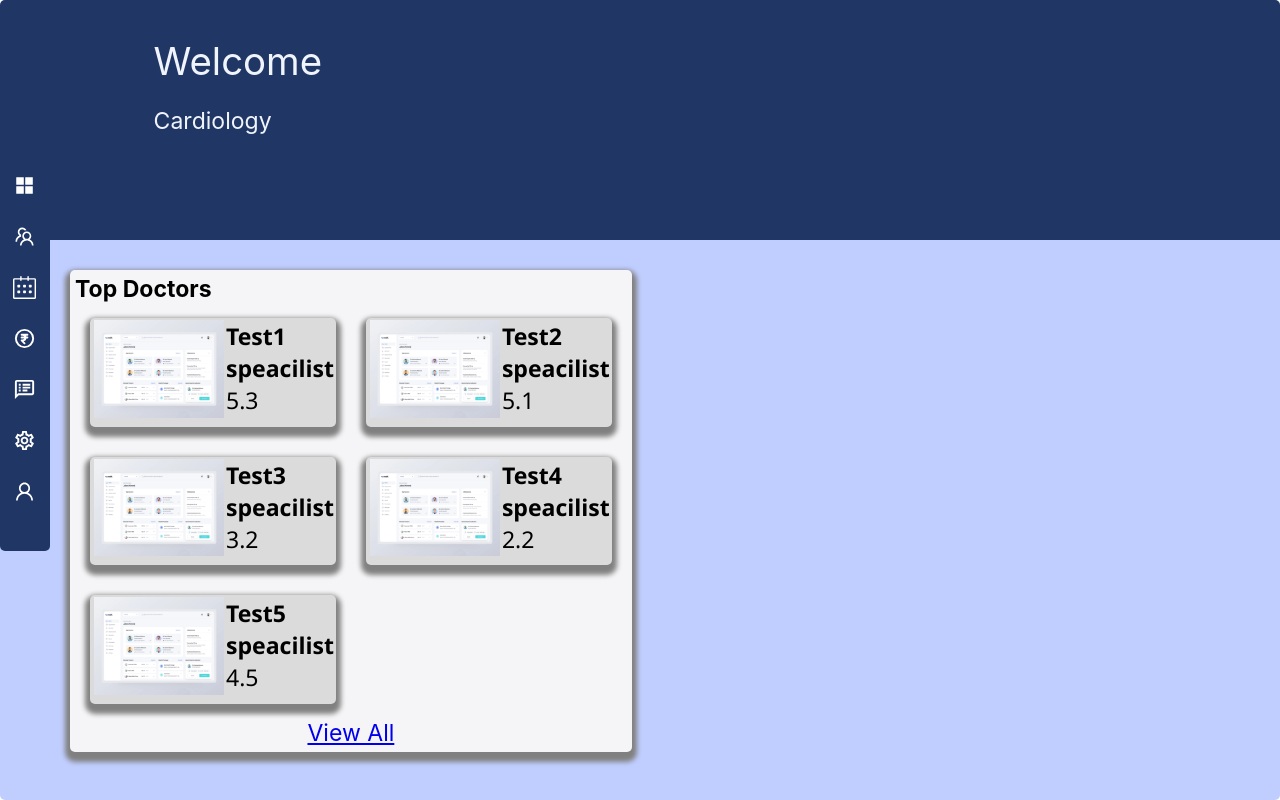
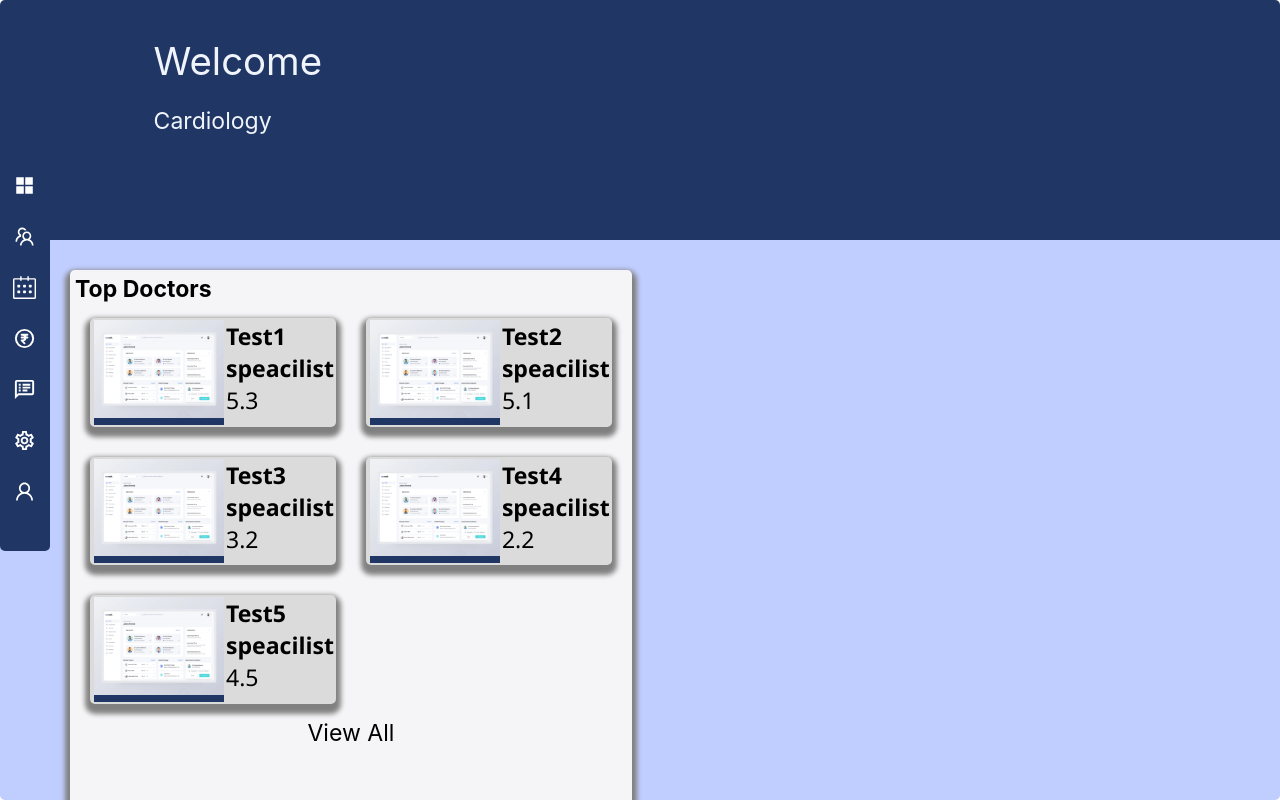
Before and after one commit to CompileWithQureshi/Design-project, a React (Create React App) app: page /admin in a window 1280 px wide. Built offline with nearby package versions, Linux system fonts and the light colour scheme.

Commit message:
view more

```diff
--- a/src/components/cardfolder/Card.css
+++ b/src/components/cardfolder/Card.css
@@ -27,11 +27,15 @@
 }
 .card-img {
   margin: 0 2px;
+  background-color: #203765;
 }
 .card-container {
   box-shadow: 0 5px 5px 5px gray;
   background-color: #f5f5f7;
   border-radius: 5px;
   padding: 5px;
-  height: max-content;
+  height: 100vh;
 }
+.view-btn {
+  border: none;
+}
--- a/src/components/cardfolder/cardContainer.jsx
+++ b/src/components/cardfolder/cardContainer.jsx
@@ -1,6 +1,7 @@
+/* eslint-disable jsx-a11y/anchor-is-valid */
 /* eslint-disable jsx-a11y/anchor-has-content */
 import "./Card.css";
-import React from "react";
+import React, { useState } from "react";
 // import { AiOutlineUser } from "react-icons/ai";
 import { a } from "./data";
 
@@ -26,7 +27,7 @@ function CardContainer() {
       <div className="card-container">
         <h2>Top Doctors</h2>
         <div className="cards">{cardDetails}</div>
-        <a href="/*">View All</a>
+        <a className="view-btn">View All</a>
       </div>
     </section>
   );
```
